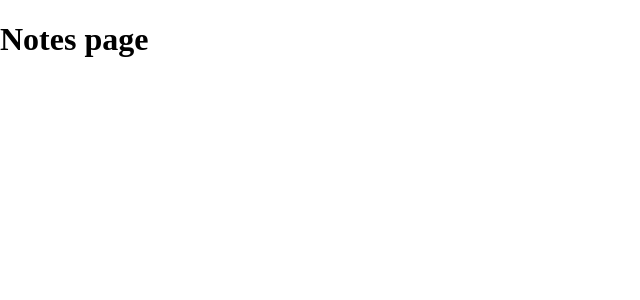
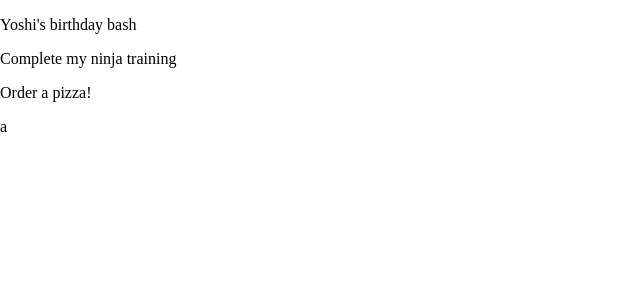
Before and after one commit to krupeshsai/material-tut, a React (Create React App) app: page / in a window 1280 px wide. Shown: the top 300 px of the page, without its empty margins (0-640 px from the left). Built offline with nearby package versions, Linux system fonts and the light colour scheme; data requests are answered from the project's data file.

Commit message:
json-server

```diff
--- /dev/null
+++ b/data/db.json
@@ -0,0 +1,28 @@
+{
+  "notes": [
+    {
+      "title": "Yoshi's birthday bash",
+      "details": "Lorem Ipsum is simply dummy text of the printing and typesetting industry. Lorem Ipsum has been the industry's standard dummy text ever since the 1500s, when an unknown printer took a galley of type and scrambled it to make a type specimen book.",
+      "category": "reminders",
+      "id": 1
+    },
+    {
+      "title": "Complete my ninja training",
+      "details": "Lorem Ipsum is simply dummy text of the printing and typesetting industry. Lorem Ipsum has been the industry's standard dummy text ever since the 1500s, when an unknown printer took.",
+      "category": "work",
+      "id": 2
+    },
+    {
+      "title": "Order a pizza!",
+      "details": "Lorem Ipsum is simply dummy text of the printing and typesetting industry. Lorem Ipsum has been the industry's standard dummy text ever since the 1500s, when an unknown printer took a galley of type and scrambled it to make a type specimen book.\nLorem Ipsum is simply dummy text of the printing and typesetting industry. Lorem Ipsum has been the industry's standard dummy text ever since the 1500s, when an unknown printer took a galley of type and scrambled it to make a type specimen book.",
+      "category": "todos",
+      "id": 3
+    },
+    {
+      "title": "a",
+      "details": "gjgjhnjjn",
+      "category": "todo",
+      "id": 4
+    }
+  ]
+}
--- a/src/pages/Create.js
+++ b/src/pages/Create.js
@@ -8,6 +8,7 @@
 import { FormControl } from '@material-ui/core';
 import { FormLabel } from '@material-ui/core';
 import KeyboardArrowRightIcon from '@material-ui/icons/KeyboardArrowRight';
+import { useHistory } from 'react-router';
 
 const useStyles = makeStyles({
   field : {
@@ -25,16 +26,23 @@
   const [titleError,setTitleError] = useState(false);
   const [detailsError , setDetailsError] =useState(false)
   const [category , setCategory] = useState("todo")
+  const history = useHistory();
 
 
   const handleClick = (e) => {
     e.preventDefault()
 
-    if(title && details){
-      console.log(title)
-      console.log(details)
-      console.log(category)
-    }
+    if(title && details) {
+      fetch("  http://localhost:7000/notes" , {
+        method : "Post",
+        headers:{"Content-Type": "application/json"},
+        body: JSON.stringify({title,details, category})
+      }).then(()=> {
+        console.log("new note added")
+        history.push("/")
+      })
+
+  }
 
     setTitleError(false)
     setDetailsError(false)
--- a/src/pages/Notes.js
+++ b/src/pages/Notes.js
@@ -1,9 +1,21 @@
-import React from 'react'
+import React, { useEffect, useState } from 'react'
 
 export default function Notes() {
+
+  const [notes , setNotes] = useState([])
+
+  useEffect(() => {
+    fetch(" http://localhost:7000/notes")
+    .then(res => res.json())
+    .then(data => {setNotes(data)})
+  },[])
+
+
   return (
     <div>
-     <h1>Notes page</h1>
+     {notes.map(note =>
+       <p key= {note.id}>{note.title}</p>
+     )}
     </div>
   )
 }
```
